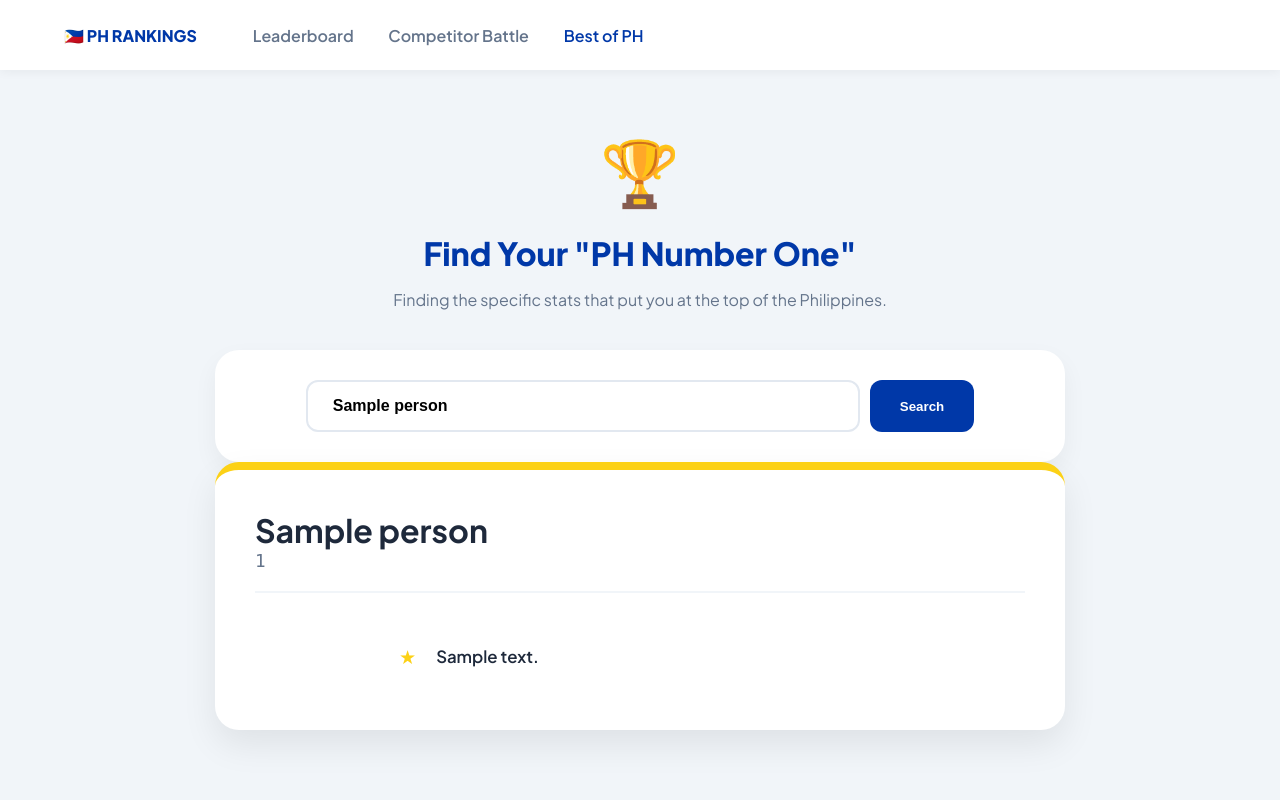
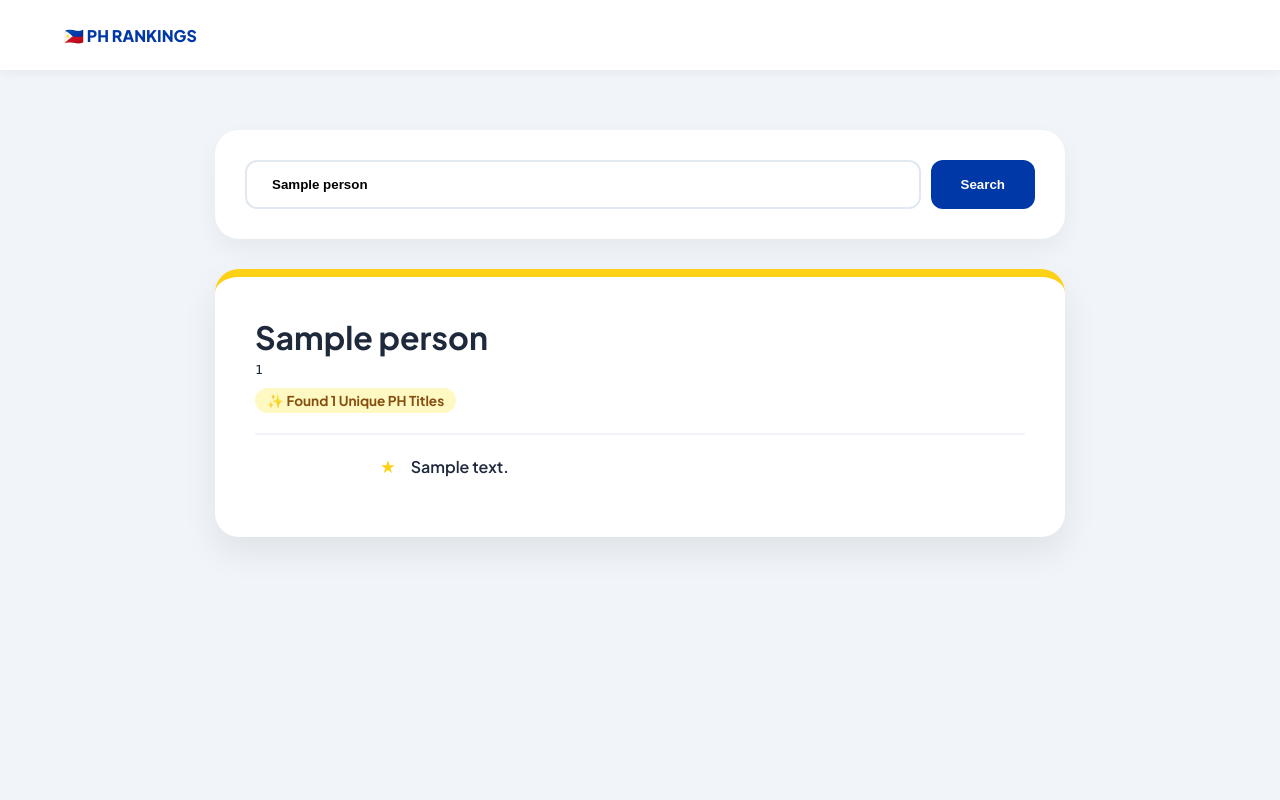
Before and after one commit to Lavages/Pinoy-All-Rounders, a Flask app: template templates/best_of_ph.html in a window 1280 px wide. Run offline with Flask 3, Linux system fonts and the light colour scheme; the template is opened without the code that fills it: most values are stand-ins (such as "Sample title", 1, 10 or a date in 2020).

Commit message:
Give more depth to the statistics

```diff
--- a/app.py
+++ b/app.py
@@ -245,7 +245,6 @@ def battle():
 
     return render_template('battle.html', comp1=comp1, comp2=comp2, battle_data=battle_data,
                            kinch=kinch_scores, summary=summary, updated=last_update_date)
-
 @app.route('/best-of-ph', methods=['GET'])
 def best_of_ph():
     query = request.args.get('query', '')
@@ -253,6 +252,7 @@ def best_of_ph():
     person = None
 
     if query:
+        # Search for the person by ID or Name
         match = ph_names[(ph_names['person_id'] == query) |
                          (ph_names['person_name'].str.contains(query, case=False, na=False))]
 
@@ -260,87 +260,108 @@ def best_of_ph():
             person = match.iloc[0].to_dict()
             p_id, p_name = person['person_id'], person['person_name']
 
-            # --- PREPARE DATA ---
+            # --- 1. DATA PREPARATION ---
             p_singles = s_ranks[s_ranks['person_id'] == p_id]
             p_averages = a_ranks[a_ranks['person_id'] == p_id]
-            p_results = ph_all_results[ph_all_results['person_id'] == p_id].sort_values('date', ascending=False)
+            p_history = ph_all_results[ph_all_results['person_id'] == p_id].sort_values('date')
+
+            # Column safety check for merged data
+            comp_col = 'competition_id' if 'competition_id' in p_history.columns else 'id'
 
             first_name = p_name.split()[0]
             debut_year = p_id[:4]
+
+            # Peer ID filtering
             fn_ids = ph_names[ph_names['person_name'].str.startswith(first_name)]['person_id']
             year_ids = ph_names[ph_names['person_id'].str.startswith(debut_year)]['person_id']
 
-            # --- PROCESS BOTH SINGLES & AVERAGES ---
-            datasets = [
-                (p_singles, s_ranks, "Single", False),
-                (p_averages, a_ranks, "Average", True)
-            ]
+            # --- 2. CORE RECORDS (With Population Counts) ---
+            datasets = [(p_singles, s_ranks, "Single", False), (p_averages, a_ranks, "Average", True)]
 
             for p_data, global_ranks, label, is_avg in datasets:
                 for _, row in p_data.iterrows():
                     eid = row['event_id']
-                    event_name = EVENTS.get(eid, eid)
-                    formatted_time = format_wca_time(row['best'], eid, is_avg)
+                    ev_name = EVENTS.get(eid, eid)
+                    f_time = format_wca_time(row['best'], eid, is_avg)
 
-                    # 1. National Best Check
+                    # National Record
                     if row['country_rank'] == 1:
+                        results.append({"cat": "National Best", "text": f"Current PH National Record: {ev_name} {label} ({f_time})"})
+
+                    # Name-Based Peer Group
+                    name_group = global_ranks[global_ranks['person_id'].isin(fn_ids) & (global_ranks['event_id'] == eid)]
+                    if not name_group.empty and row['best'] == name_group['best'].min():
+                        group_count = len(name_group)
+                        if group_count > 1:
+                            results.append({
+                                "cat": "Name",
+                                "text": f"Fastest {ev_name} {label} ({f_time}) among {group_count} Filipinos named '{first_name}'"
+                            })
+
+                    # Debut Year "Class of" Group
+                    year_group = global_ranks[global_ranks['person_id'].isin(year_ids) & (global_ranks['event_id'] == eid)]
+                    if not year_group.empty and row['best'] == year_group['best'].min():
+                        group_count = len(year_group)
                         results.append({
-                            "cat": "National Best",
-                            "text": f"Current PH National Record: {event_name} {label} ({formatted_time})"
+                            "cat": "WCA ID",
+                            "text": f"Rank #1 in {ev_name} {label} ({f_time}) out of {group_count} in the PH 'Class of {debut_year}'"
                         })
 
-                    # 2. Name-Based Check (Fastest among others with same first name)
-                    if len(fn_ids) > 1:
-                        best_in_name = global_ranks[global_ranks['person_id'].isin(fn_ids) & (global_ranks['event_id'] == eid)]['best'].min()
-                        if row['best'] == best_in_name:
+            # --- 3. SPECIALIST: SUM OF RANKS ---
+            bld_events = ['333bf', '444bf', '555bf', '333mbf']
+            if any(ev in p_singles['event_id'].values for ev in bld_events):
+                bld_ranks = s_ranks[s_ranks['event_id'].isin(bld_events)]
+                sor_totals = bld_ranks.groupby('person_id')['country_rank'].sum()
+                if not sor_totals.empty and sor_totals.idxmin() == p_id:
+                    results.append({"cat": "Overall", "text": "PH #1 Blindfolded Specialist (Best Sum of Ranks in BLD events)"})
+
+            # --- 4. GROWTH RATE ---
+            for eid in p_history['event_id'].unique():
+                ev_history = p_history[p_history['event_id'] == eid]
+                if len(ev_history) >= 3:
+                    first_res = ev_history.iloc[0]['best']
+                    best_res = ev_history['best'].min()
+                    if first_res > best_res and best_res > 0:
+                        improvement = ((first_res - best_res) / first_res) * 100
+                        if improvement > 40:
                             results.append({
-                                "cat": "Name",
-                                "text": f"Fastest {event_name} {label} ({formatted_time}) among Filipinos named '{first_name}'"
+                                "cat": "Growth",
+                                "text": f"{improvement:.1f}% Improvement in {EVENTS.get(eid)} ({format_wca_time(first_res, eid)} → {format_wca_time(best_res, eid)})"
                             })
 
-                    # 3. WCA ID / Debut Year Check
-                    best_in_year = global_ranks[global_ranks['person_id'].isin(year_ids) & (global_ranks['event_id'] == eid)]['best'].min()
-                    if row['best'] == best_in_year:
-                        results.append({
-                            "cat": "WCA ID",
-                            "text": f"Fastest {event_name} {label} ({formatted_time}) in the 'Class of {debut_year}'"
-                        })
-
-            # --- CATEGORY: TIME (Decimal Matching) ---
+            # --- 5. TIME MATCHING (With Population Counts) ---
             for _, row in p_singles.iterrows():
                 eid = row['event_id']
                 if eid in ['333fm', '333mbf']: continue
 
-                val_str = f"{row['best']/100:.2f}"
-                decimal = val_str.split('.')[-1]
-                same_decimal_best = s_ranks[(s_ranks['event_id'] == eid) &
-                                            ((s_ranks['best']/100).astype(str).str.endswith(decimal))]['best'].min()
+                decimal = f"{row['best']/100:.2f}".split('.')[-1]
+                decimal_group = s_ranks[(s_ranks['event_id'] == eid) &
+                                        ((s_ranks['best']/100).astype(str).str.endswith(decimal))]
 
-                if row['best'] == same_decimal_best:
+                if not decimal_group.empty and row['best'] == decimal_group['best'].min():
+                    group_count = len(decimal_group)
                     results.append({
                         "cat": "Time",
-                        "text": f"Fastest {EVENTS.get(eid)} among those with a '.{decimal}' PB"
+                        "text": f"Fastest {EVENTS.get(eid)} among {group_count} Filipinos with a '.{decimal}' PB"
                     })
 
-            # --- CATEGORY: UNIQUE & COMPETITION ---
+            # --- 6. UNIQUE & COMPETITION TITLES ---
             if len(ph_names[ph_names['person_name'] == p_name]) == 1:
                 results.append({"cat": "Unique", "text": f"The only '{p_name}' in Philippine Speedcubing"})
 
-            if not p_results.empty:
-                comp_col = next((c for c in ['competition_id', 'competitionId', 'id'] if c in p_results.columns), None)
-                if comp_col:
-                    last_comp_id = p_results.iloc[0][comp_col]
-                    last_comp_name = p_results.iloc[0]['name']
-                    comp_res = ph_all_results[ph_all_results[comp_col] == last_comp_id]
-                    comp_bests = comp_res.groupby('event_id')['best'].min()
+            if not p_history.empty and comp_col in p_history.columns:
+                last_comp_id = p_history.iloc[-1][comp_col]
+                last_comp_name = p_history.iloc[-1]['name']
+                comp_res = ph_all_results[ph_all_results[comp_col] == last_comp_id]
+                comp_bests = comp_res.groupby('event_id')['best'].min()
 
-                    for _, row in p_results[p_results[comp_col] == last_comp_id].iterrows():
-                        if row['best'] == comp_bests.get(row['event_id']):
-                            f_time = format_wca_time(row['best'], row['event_id'], False)
-                            results.append({
-                                "cat": "Competition",
-                                "text": f"Fastest {EVENTS.get(row['event_id'])} ({f_time}) at {last_comp_name}"
-                            })
+                for _, row in p_history[p_history[comp_col] == last_comp_id].iterrows():
+                    if row['best'] == comp_bests.get(row['event_id']):
+                        f_time = format_wca_time(row['best'], row['event_id'], False)
+                        results.append({
+                            "cat": "Competition",
+                            "text": f"Fastest {EVENTS.get(row['event_id'])} ({f_time}) at {last_comp_name}"
+                        })
 
     return render_template('best_of_ph.html', person=person, results=results)
 
--- a/templates/best_of_ph.html
+++ b/templates/best_of_ph.html
@@ -17,7 +17,7 @@
             --text-main: #1e293b;
             --text-muted: #64748b;
 
-            /* Category Colors */
+            /* Badge Colors */
             --cat-national: #ce1126;
             /* Red */
             --cat-name: #0038a8;
@@ -26,6 +26,14 @@
             /* Green */
             --cat-comp: #7c3aed;
             /* Purple */
+            --cat-time: #0ea5e9;
+            /* Sky Blue */
+            --cat-growth: #f59e0b;
+            /* Orange */
+            --cat-overall: #111827;
+            /* Black/Dark */
+            --cat-unique: #ec4899;
+            /* Pink */
         }
 
         body {
@@ -51,22 +59,10 @@
             margin-right: 40px;
         }
 
-        .nav-link {
-            text-decoration: none;
-            color: var(--text-muted);
-            font-weight: 600;
-            padding: 8px 16px;
-        }
-
         .container {
             max-width: 850px;
             margin: 60px auto;
             padding: 0 20px;
-        }
-
-        .header-section {
-            text-align: center;
-            margin-bottom: 40px;
         }
 
         .search-box {
@@ -75,17 +71,15 @@
             border-radius: 24px;
             box-shadow: 0 10px 25px rgba(0, 0, 0, 0.05);
             display: flex;
-            justify-content: center;
             gap: 10px;
+            margin-bottom: 30px;
         }
 
         input[type="text"] {
             flex: 1;
-            max-width: 500px;
             padding: 15px 25px;
             border-radius: 12px;
             border: 2px solid #e2e8f0;
-            font-size: 1rem;
             font-weight: 600;
             outline: none;
         }
@@ -108,15 +102,11 @@
             border-top: 8px solid var(--ph-yellow);
         }
 
-        .achievement-list {
-            margin-top: 30px;
-        }
-
         .achievement-item {
             display: flex;
             align-items: center;
-            gap: 20px;
-            padding: 20px 0;
+            gap: 15px;
+            padding: 18px 0;
             border-bottom: 1px solid #f1f5f9;
         }
 
@@ -124,18 +114,18 @@
             border-bottom: none;
         }
 
-        /* Dynamic Badge Logic */
         .badge {
-            min-width: 100px;
+            min-width: 90px;
             text-align: center;
-            padding: 6px 12px;
-            border-radius: 8px;
-            font-size: 0.75rem;
+            padding: 6px 10px;
+            border-radius: 6px;
+            font-size: 0.7rem;
             font-weight: 800;
             text-transform: uppercase;
             color: white;
         }
 
+        /* Badge Styles */
         .badge.national-best {
             background: var(--cat-national);
         }
@@ -152,39 +142,48 @@
             background: var(--cat-comp);
         }
 
+        .badge.time {
+            background: var(--cat-time);
+        }
+
+        .badge.growth {
+            background: var(--cat-growth);
+        }
+
+        .badge.overall {
+            background: var(--cat-overall);
+        }
+
+        .badge.unique {
+            background: var(--cat-unique);
+        }
+
+        .count-summary {
+            display: inline-block;
+            background: #fef9c3;
+            color: #854d0e;
+            padding: 4px 12px;
+            border-radius: 20px;
+            font-size: 0.85rem;
+            font-weight: 700;
+            margin-top: 10px;
+        }
+
         .star {
             color: var(--ph-yellow);
-            font-size: 1.2rem;
-        }
-
-        .no-results {
-            text-align: center;
-            padding: 40px;
-            color: var(--text-muted);
+            font-size: 1.1rem;
         }
     </style>
 </head>
 
 <body>
     <nav class="navbar">
-        <a href="/" class="nav-brand">🇵🇭 <span>PH RANKINGS</span></a>
-        <div class="nav-links">
-            <a href="/" class="nav-link">Leaderboard</a>
-            <a href="/battle" class="nav-link">Competitor Battle</a>
-            <a href="/best-of-ph" class="nav-link" style="color:var(--ph-blue)">Best of PH</a>
-        </div>
+        <a href="/" class="nav-brand">🇵🇭 PH RANKINGS</a>
     </nav>
 
     <div class="container">
-        <div class="header-section">
-            <div style="font-size: 64px;">🏆</div>
-            <h1 style="font-weight: 800; color: var(--ph-blue); margin-bottom: 8px;">Find Your "PH Number One"</h1>
-            <p style="color: var(--text-muted);">Finding the specific stats that put you at the top of the Philippines.
-            </p>
-        </div>
-
         <form action="/best-of-ph" method="GET" class="search-box">
-            <input type="text" name="query" placeholder="Enter Name or WCA ID..."
+            <input type="text" name="query" placeholder="Name or WCA ID..."
                 value="{{ person.person_name if person else '' }}">
             <button type="submit" class="btn-search">Search</button>
         </form>
@@ -193,31 +192,24 @@
         <div class="result-card">
             <div style="border-bottom: 2px solid #f1f5f9; padding-bottom: 20px;">
                 <h2 style="margin: 0; font-size: 2rem;">{{ person.person_name }}</h2>
-                <code style="color: var(--text-muted); font-size: 1.1rem;">{{ person.person_id }}</code>
+                <code>{{ person.person_id }}</code>
+                <br>
+                <div class="count-summary">
+                    ✨ Found {{ results|length }} Unique PH Titles
+                </div>
             </div>
 
             <div class="achievement-list">
-                {% if results %}
                 {% for award in results %}
                 <div class="achievement-item">
                     <span class="badge {{ award.cat.lower().replace(' ', '-') }}">
                         {{ award.cat }}
                     </span>
                     <span class="star">★</span>
-                    <span style="font-weight: 600; font-size: 1.05rem;">{{ award.text }}</span>
+                    <span style="font-weight: 600;">{{ award.text }}</span>
                 </div>
                 {% endfor %}
-                {% else %}
-                <div class="no-results">
-                    <p>Keep training! We haven't found a unique "PH #1" stat for this profile yet.</p>
-                    <p style="font-size: 0.9rem;">Try searching for top-tier competitors to see how this works.</p>
-                </div>
-                {% endif %}
             </div>
-        </div>
-        {% elif request.args.get('query') %}
-        <div style="text-align: center; margin-top: 40px; color: var(--ph-red);">
-            <p><strong>No competitor found.</strong> Please check the spelling or WCA ID.</p>
         </div>
         {% endif %}
     </div>
```
